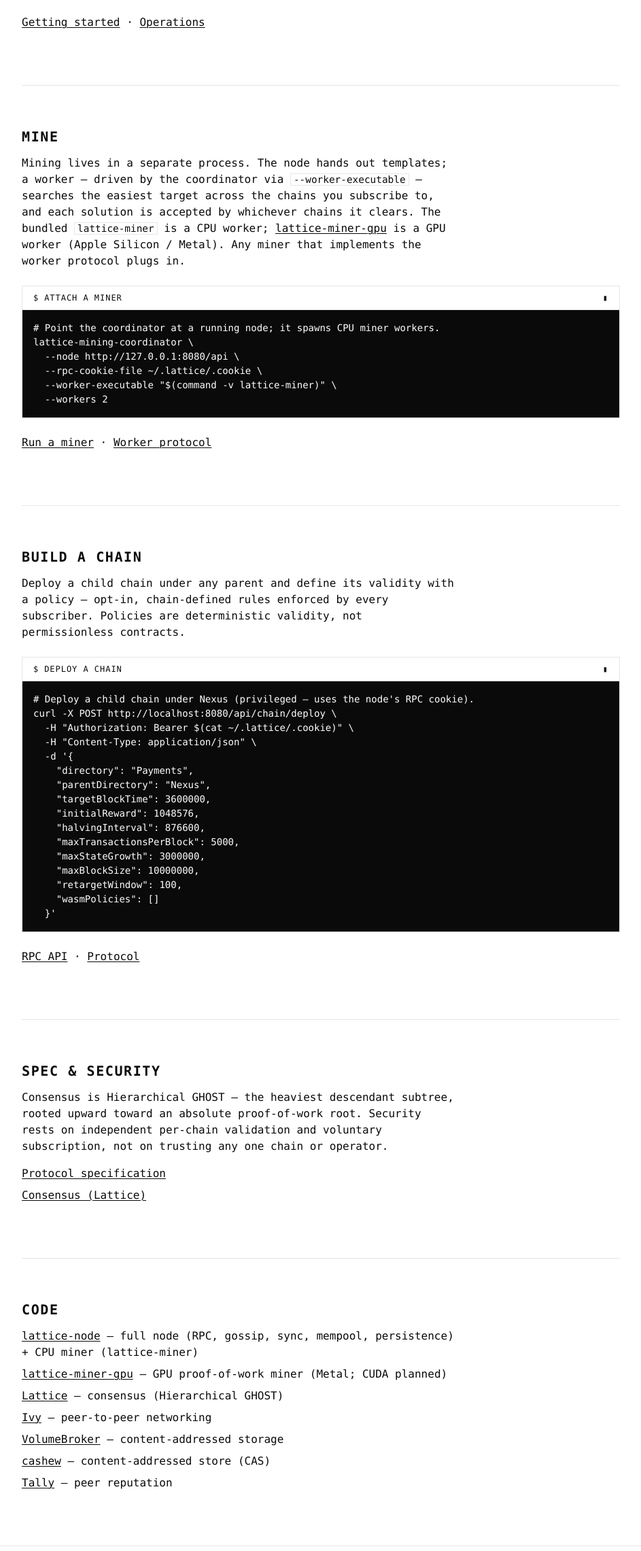
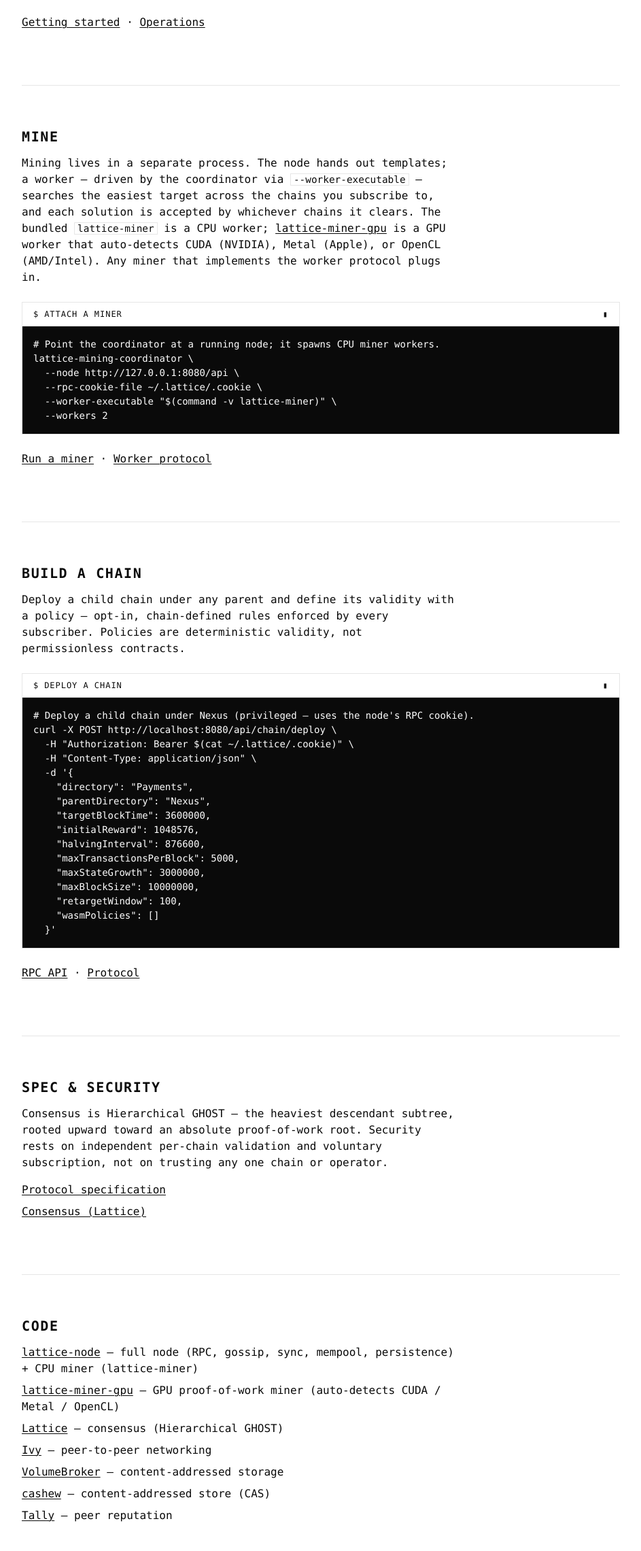
Before and after one commit to adalinxx/lattice-home, a plain HTML site: page index.html in a window 1280 px wide. Shown: the part 1186-3467 px from the top of the page at 68% size, without its empty margins (168-1111 px from the left). Drawn offline with Linux system fonts and the light colour scheme.

Commit message:
site: Mine section — lattice-miner-gpu does CUDA/Metal/OpenCL (auto-detect)
The home page described the GPU miner as "Apple Silicon / Metal" and "CUDA
planned". CUDA and OpenCL have shipped and the worker now auto-detects the GPU,
so update the Mine prose and the components list to match.

```diff
--- a/index.html
+++ b/index.html
@@ -93,7 +93,7 @@ curl http://localhost:8080/api/chain/info</code></pre>
 
   <section id="mine">
     <h2>Mine</h2>
-    <p>Mining lives in a separate process. The node hands out templates; a worker — driven by the coordinator via <code>--worker-executable</code> — searches the easiest target across the chains you subscribe to, and each solution is accepted by whichever chains it clears. The bundled <code>lattice-miner</code> is a CPU worker; <a href="https://github.com/adalinxx/lattice-miner-gpu">lattice-miner-gpu</a> is a GPU worker (Apple Silicon / Metal). Any miner that implements the worker protocol plugs in.</p>
+    <p>Mining lives in a separate process. The node hands out templates; a worker — driven by the coordinator via <code>--worker-executable</code> — searches the easiest target across the chains you subscribe to, and each solution is accepted by whichever chains it clears. The bundled <code>lattice-miner</code> is a CPU worker; <a href="https://github.com/adalinxx/lattice-miner-gpu">lattice-miner-gpu</a> is a GPU worker that auto-detects CUDA (NVIDIA), Metal (Apple), or OpenCL (AMD/Intel). Any miner that implements the worker protocol plugs in.</p>
 <figure class="term">
 <figcaption>attach a miner</figcaption>
 <pre><code># Point the coordinator at a running node; it spawns CPU miner workers.
@@ -144,7 +144,7 @@ curl -X POST http://localhost:8080/api/chain/deploy \
     <h2>Code</h2>
     <ul class="links-list">
       <li><a href="https://github.com/adalinxx/lattice-node">lattice-node</a> — full node (RPC, gossip, sync, mempool, persistence) + CPU miner (lattice-miner)</li>
-      <li><a href="https://github.com/adalinxx/lattice-miner-gpu">lattice-miner-gpu</a> — GPU proof-of-work miner (Metal; CUDA planned)</li>
+      <li><a href="https://github.com/adalinxx/lattice-miner-gpu">lattice-miner-gpu</a> — GPU proof-of-work miner (auto-detects CUDA / Metal / OpenCL)</li>
       <li><a href="https://github.com/adalinxx/Lattice">Lattice</a> — consensus (Hierarchical GHOST)</li>
       <li><a href="https://github.com/adalinxx/Ivy">Ivy</a> — peer-to-peer networking</li>
       <li><a href="https://github.com/adalinxx/VolumeBroker">VolumeBroker</a> — content-addressed storage</li>
```
